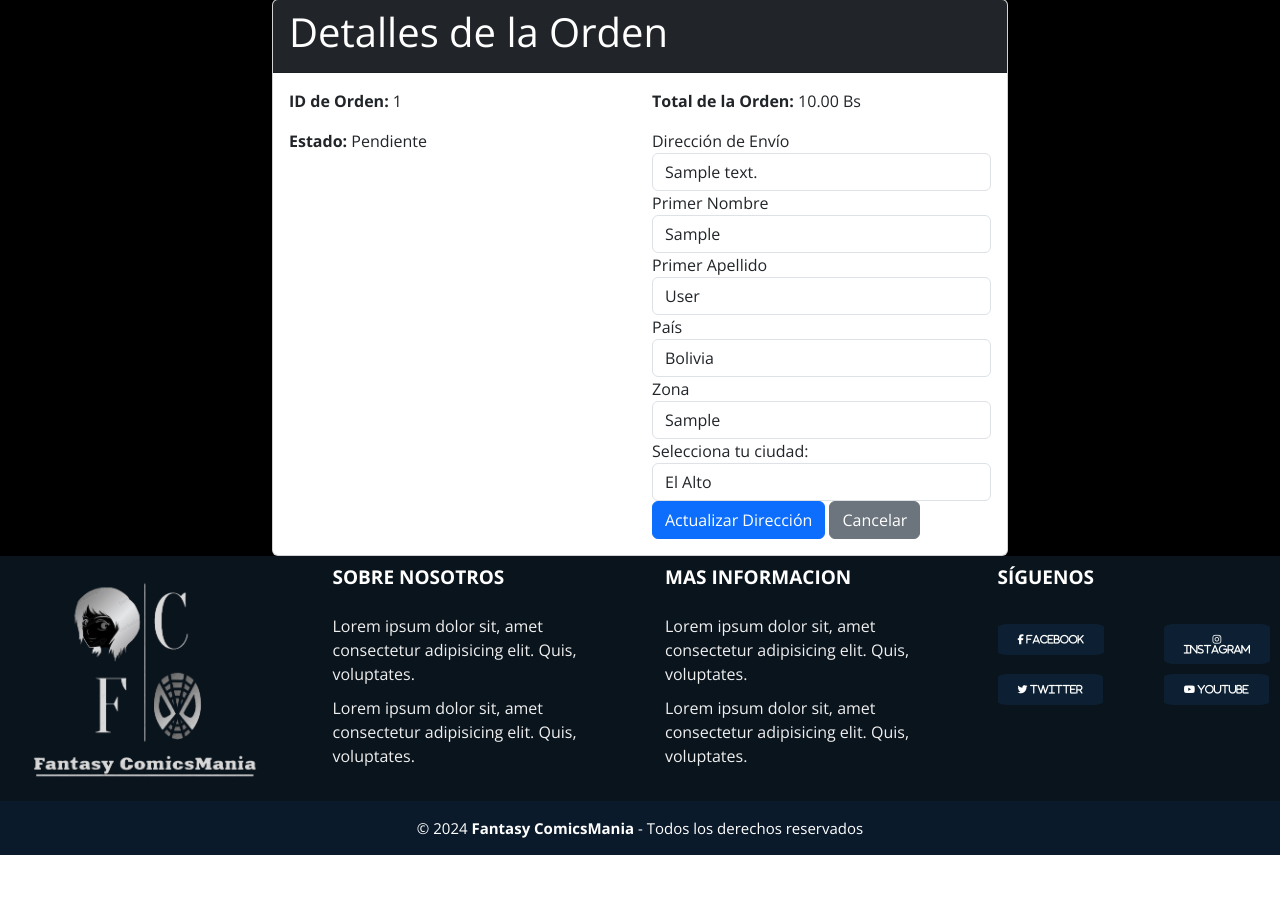
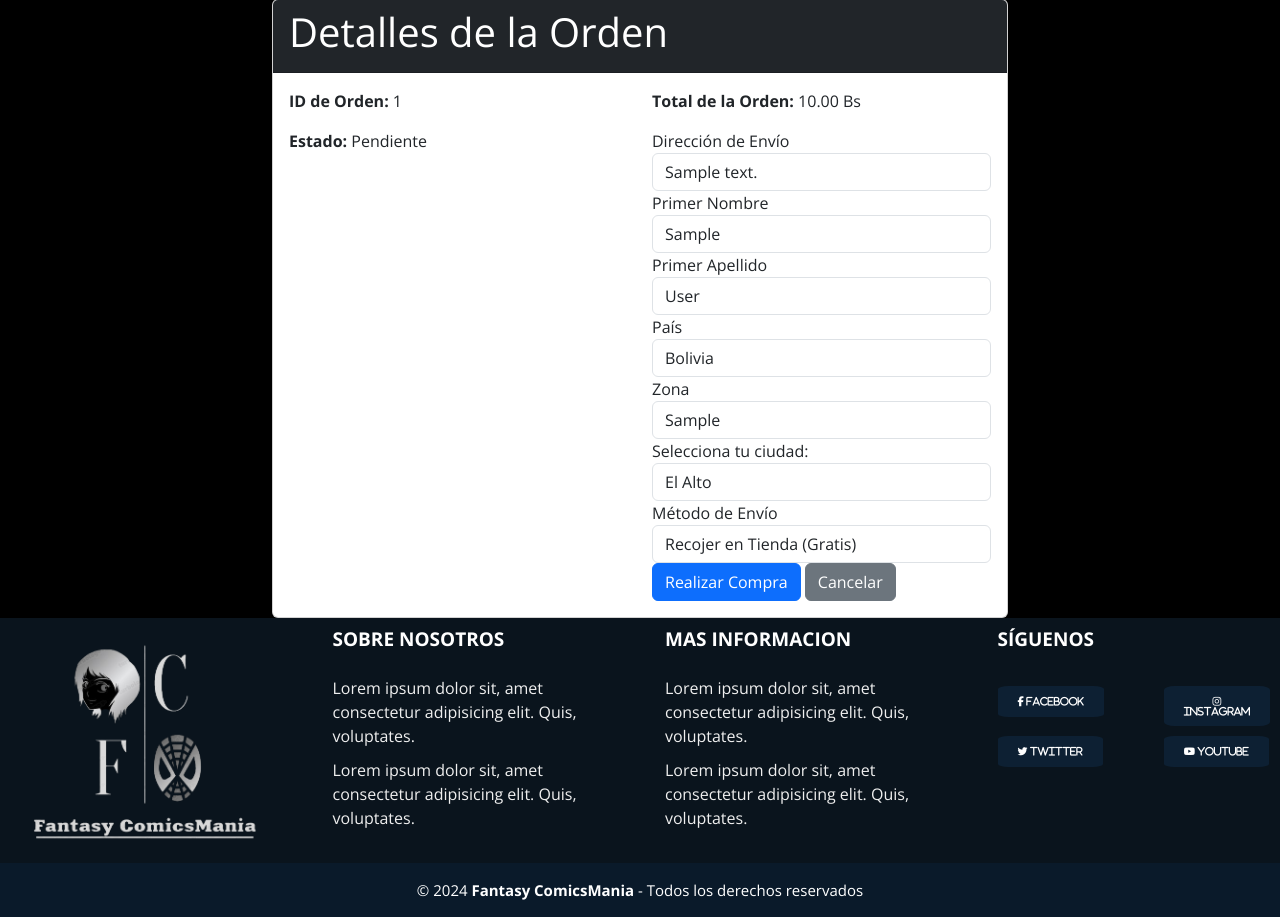
Before and after one commit to Jhoel-D/App_ComicsMania-Django, a Django app: page /order/1/ in a window 1280 px wide. Shown: the part 137-1054 px from the top of the page. Before the commit the page ends 992 px from the top, so only its background shows below. Run offline with Django 5.2, Linux system fonts and the light colour scheme; a user stored in the database is signed in; tables that the repository leaves empty hold one stand-in row (values such as "Sample post"); parts of the project's set-up code (start-up, migrations or seed data) failed here and were passed over; some libraries are stand-ins or nearby versions.

Commit message:
order_detail beta complete

```diff
--- a/myapp1/models.py
+++ b/myapp1/models.py
@@ -88,6 +88,11 @@ class CartItem(models.Model):
     added_at = models.DateTimeField(auto_now_add=True)
 
 class Order(models.Model):
+    SHIPPING_CHOICES = [
+        (0, 'Recojer en Tienda (Gratis)'),
+        (10, 'Envio de Tienda (+10 Bs)'),
+    ]
+
     DEFAULT_COUNTRY = 'Bolivia'
 
     COUNTRY_CHOICES = [
@@ -126,9 +131,12 @@ class Order(models.Model):
     zone = models.CharField(max_length=100)
     city = models.CharField(max_length=100, choices=BOLIVIAN_DEPARTMENTS)
     country = models.CharField(max_length=100, choices=COUNTRY_CHOICES, default=DEFAULT_COUNTRY)
+    shipping_method = models.IntegerField(choices=SHIPPING_CHOICES, default=0)
     payment_method = models.CharField(max_length=50, choices=PAYMENT_CHOICES, default='PayPal')
     status = models.CharField(max_length=50, choices=STATUS_CHOICES, default='Pendiente')
     created_at = models.DateTimeField(auto_now_add=True)
+    shipping_method_cost = models.DecimalField(max_digits=10, decimal_places=2, default=0)
+    shipping_cost_applied = models.BooleanField(default=False)
 
 class Comments(models.Model):
     user = models.ForeignKey(User, on_delete=models.CASCADE, null=True)
--- a/myapp1/templates/order_detail.html
+++ b/myapp1/templates/order_detail.html
@@ -45,13 +45,21 @@
                                     <label for="shipping_address">Zona</label>
                                     <input class="form-control" type="text" name="zone" value="{{ order.zone }}" placeholder="Zona:">
                                     <label for="city">Selecciona tu ciudad:</label>
+
                                     <select id="city" name="city" class="form-control">
                                       {% for code, city_name in order.BOLIVIAN_DEPARTMENTS %}
                                       <option value="{{ code }}" {% if code == order.city %} selected {% endif %}>{{ city_name }}</option>
                                       {% endfor %}
                                     </select>
+
+                                    <label for="shipping_method">Método de Envío</label>
+                                    <select class="form-control" name="shipping_method" id="shipping_method">
+                                    {% for cost, label in order.SHIPPING_CHOICES %}
+                                         <option value="{{ cost }}">{{ label }}</option>
+                                    {% endfor %}
+                                    </select>
                                 </div>
-                                <button class="btn btn-primary" type="submit">Actualizar Dirección</button>
+                                <button class="btn btn-primary" type="submit">Realizar Compra</button>
                                 <a href="#" class="btn btn-secondary">Cancelar</a>
                             </form>
                         </div>
--- a/myapp1/views.py
+++ b/myapp1/views.py
@@ -477,6 +477,7 @@ def create_order(request):
         # Si la solicitud no es POST, mostrar un error o redirigir a la página de inicio
         return JsonResponse({'success': False, 'error': 'Método no permitido'})
 
+
 @login_required
 def order_detail(request, order_id):
     # Obtener la orden con el ID proporcionado
@@ -491,12 +492,26 @@ def order_detail(request, order_id):
         order.city = request.POST.get('city')
         order.country = request.POST.get('country')
         order.payment_method = request.POST.get('payment_method')
+        order.shipping_method = request.POST.get('shipping_method')
+
+        # Obtener el costo del método de envío seleccionado y sumarlo al total_price
+        shipping_method_cost = int(request.POST.get('shipping_method', 0))
+
+        # Verificar si el costo del envío ya ha sido aplicado previamente
+        if not order.shipping_cost_applied:
+            order.total_price += shipping_method_cost
+            order.shipping_cost_applied = True
+            order.shipping_method_cost = shipping_method_cost  # Guardar el costo del método de envío
+        else:
+            # Restar el costo del envío anterior al total_price antes de sumar el nuevo costo
+            order.total_price -= order.shipping_method_cost
+            order.total_price += shipping_method_cost
+            order.shipping_method_cost = shipping_method_cost  # Actualizar el costo del método de envío
 
         # Guardar la orden actualizada
         order.save()
 
         # Redirigir al usuario a la página de integración del método de pago
-        #return redirect('/')  # Reemplaza 'integración método pago' con la URL adecuada para la integración del método de pago
         return redirect('order_detail', order_id=order_id)
 
     return render(request, 'order_detail.html', {'order': order})
```
Also changed, not shown: myapp1/migrations/0020_order_shipping_method.py (added), myapp1/migrations/0021_order_shipping_cost_applied.py (added), myapp1/migrations/0022_order_shipping_method_cost.py (added), myapp1/migrations/0023_remove_order_shipping_cost_applied_and_more.py (added), myapp1/migrations/0024_order_shipping_cost_applied.py (added).
